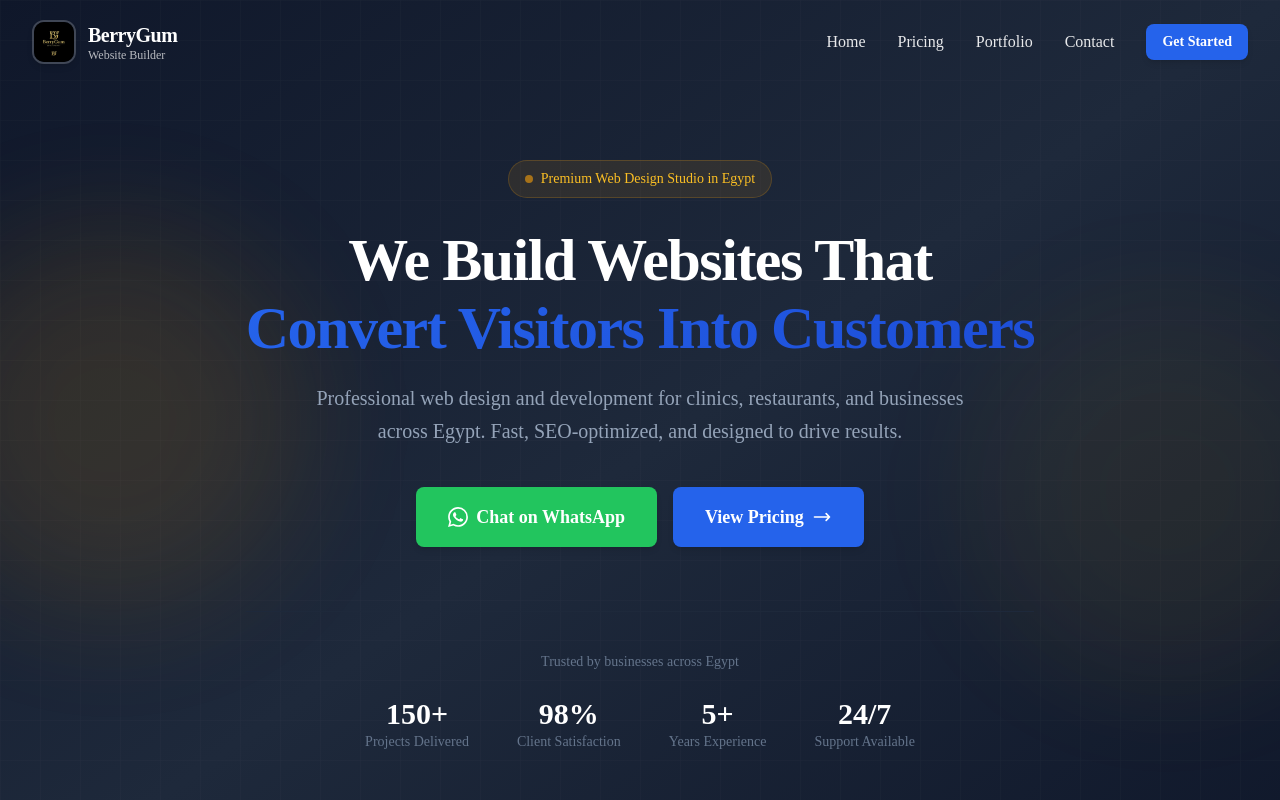
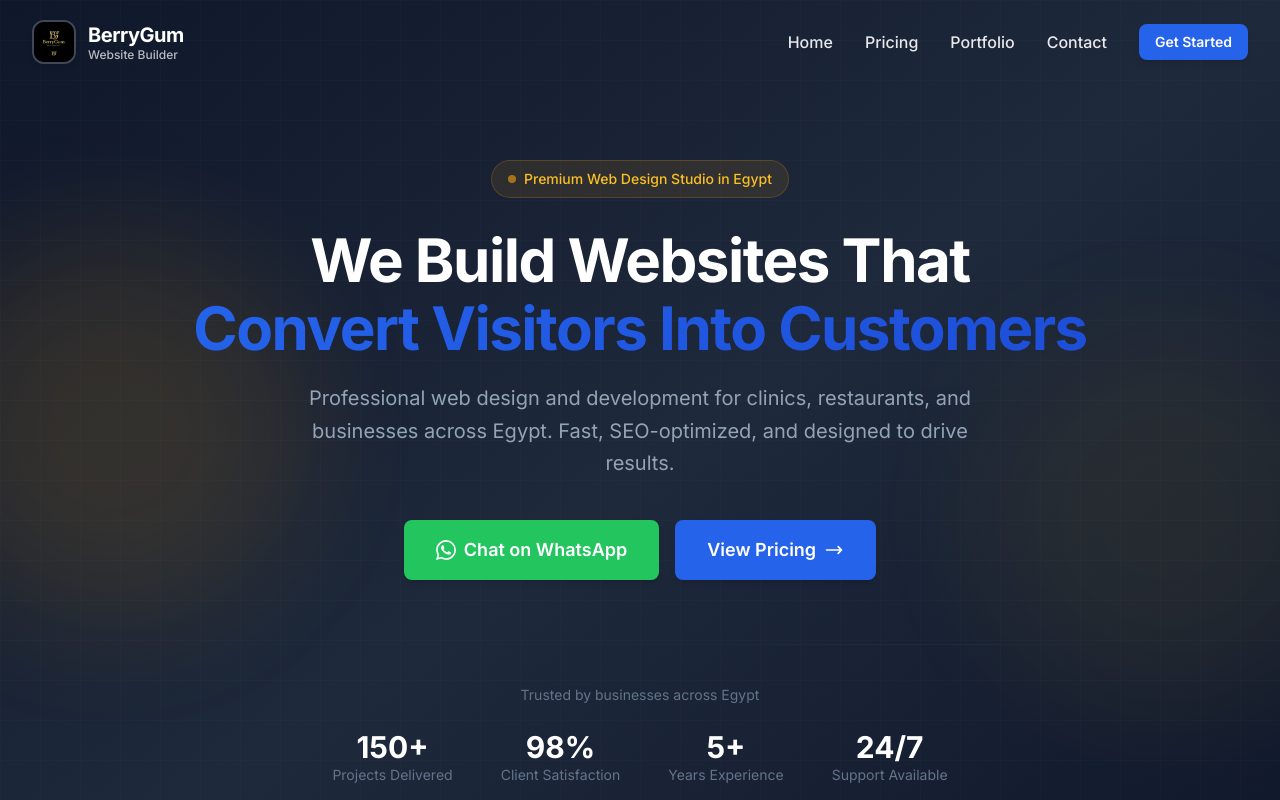
Before and after one commit to Amrwar/BerryGum, a Next.js app: page / in a window 1280 px wide. Shown: the top 800 px of the page. Built offline with nearby package versions, Linux system fonts and the light colour scheme.

Commit message:
Fix 404 - remove i18n middleware, restore simple layout

```diff
--- a/app/layout.tsx
+++ b/app/layout.tsx
@@ -1,11 +1,15 @@
-import type { Metadata } from "next";
-import { generateSEO, structuredData } from "@/lib/seo";
+import { Inter } from "next/font/google";
 import Navbar from "@/components/Navbar";
 import Footer from "@/components/Footer";
 import WhatsAppFloat from "@/components/WhatsAppFloat";
 import "@/styles/globals.css";
 
-export const metadata: Metadata = generateSEO();
+const inter = Inter({ subsets: ["latin"] });
+
+export const metadata = {
+  title: "BerryGum - Professional Website Builder",
+  description: "Premium web design and development studio in Egypt. We craft stunning websites for clinics, restaurants, and businesses.",
+};
 
 export default function RootLayout({
   children,
@@ -13,34 +17,10 @@ export default function RootLayout({
   children: React.ReactNode;
 }) {
   return (
-    <html lang="en" className="scroll-smooth">
-      <head>
-        {/* Preconnect to Google Fonts */}
-        <link rel="preconnect" href="https://fonts.googleapis.com" />
-        <link rel="preconnect" href="https://fonts.gstatic.com" crossOrigin="anonymous" />
-
-        {/* Favicon */}
-        <link rel="icon" href="/favicon.ico" sizes="any" />
-        <link rel="icon" href="/icon.svg" type="image/svg+xml" />
-        <link rel="apple-touch-icon" href="/apple-touch-icon.png" />
-
-        {/* Structured Data */}
-        <script
-          type="application/ld+json"
-          dangerouslySetInnerHTML={{
-            __html: JSON.stringify(structuredData.organization),
-          }}
-        />
-        <script
-          type="application/ld+json"
-          dangerouslySetInnerHTML={{
-            __html: JSON.stringify(structuredData.localBusiness),
-          }}
-        />
-      </head>
-      <body className="min-h-screen flex flex-col">
+    <html lang="en">
+      <body className={inter.className}>
         <Navbar />
-        <main className="flex-1">{children}</main>
+        <main>{children}</main>
         <Footer />
         <WhatsAppFloat />
       </body>
--- a/next.config.js
+++ b/next.config.js
@@ -1,6 +1,3 @@
-const createNextIntlPlugin = require("next-intl/plugin");
-const withNextIntl = createNextIntlPlugin();
-
 /** @type {import('next').NextConfig} */
 const nextConfig = {
   images: {
@@ -8,4 +5,4 @@ const nextConfig = {
   },
 };
 
-module.exports = withNextIntl(nextConfig);
+module.exports = nextConfig;
```
Also changed, not shown: middleware.ts (deleted, +0 -12 lines).
